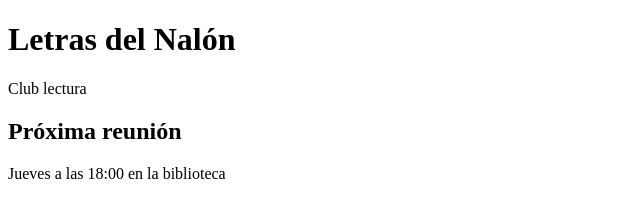
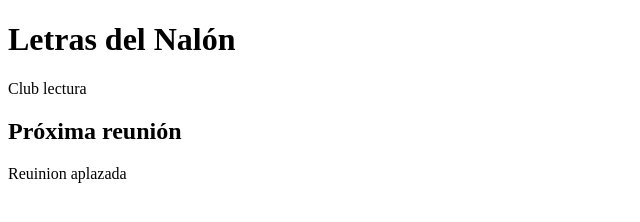
Before and after one commit to jesusgil1405-fullstack/Club-lectura, a plain HTML site: page index.html in a window 1280 px wide. Shown: the whole page, without its empty margins (0-640 px from the left). Drawn offline with Linux system fonts and the light colour scheme.

Commit message:
añadir aviso

```diff
--- a/index.html
+++ b/index.html
@@ -10,7 +10,7 @@
 		<p>Club lectura</p>
 
     <h2>Próxima reunión</h2>
-		<p>Jueves a las 18:00 en la biblioteca</p>
+		<p>Reuinion aplazada</p>
 
 
     <!--pie-->
```
